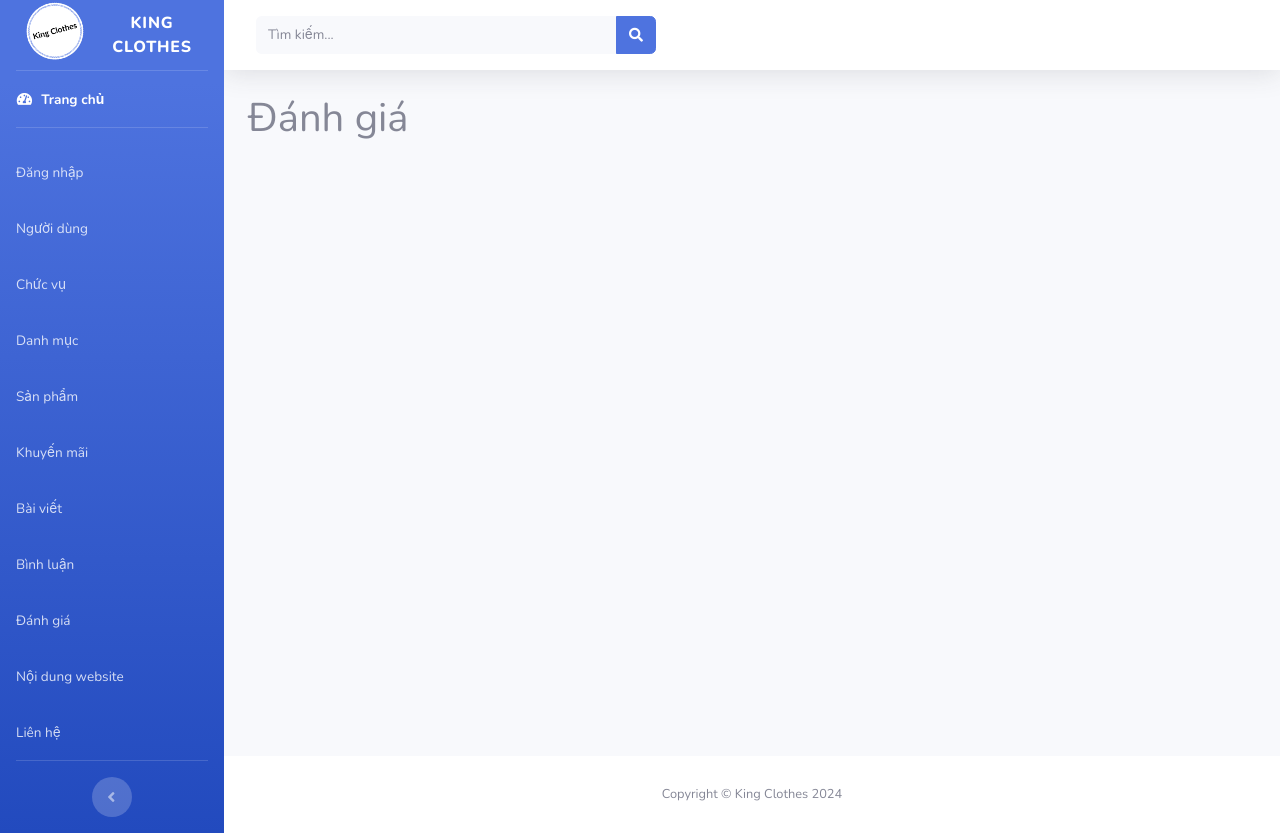
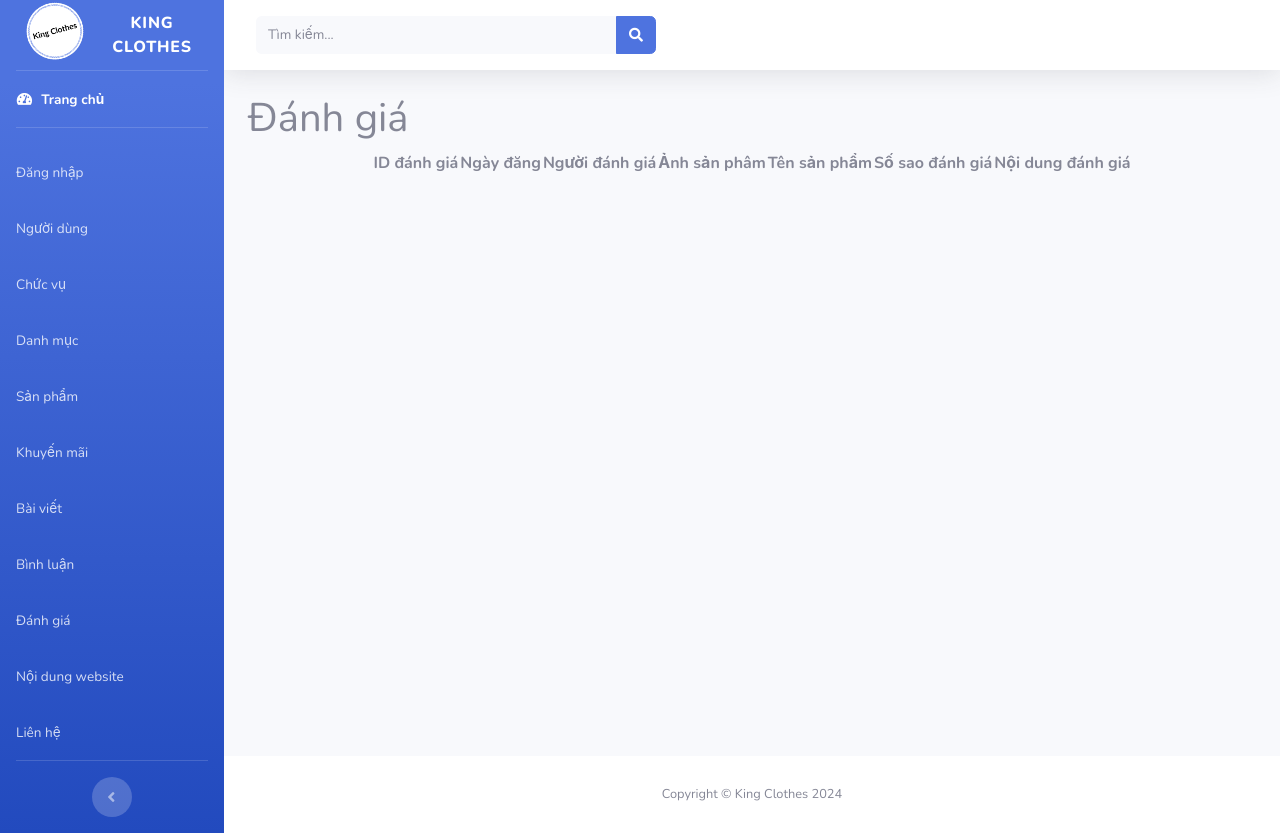
Before and after one commit to NguyenHoangVu-2004/Duan1-Nhom7, a PHP site: page /duan1/assets/admin/danhgia/danhgia.php in a window 1280 px wide. Run offline with PHP 8.4, Linux system fonts and the light colour scheme; lists and menus that the app fills with data are empty.

Commit message:
no message

```diff
--- a/assets/admin/danhgia/danhgia.php
+++ b/assets/admin/danhgia/danhgia.php
@@ -155,6 +155,20 @@
                 <!-- MAIN CHÍNH (CẦN SỬA) -->
                 <div class="container-fluid">
                     <h1>Đánh giá</h1>
+                    <table align="center">
+                        <tr>
+                            <th>ID đánh giá</th>
+                            <th>Ngày đăng</th>
+                            <th>Người đánh giá</th>
+                            <th>Ảnh sản phâm</th>
+                            <th>Tên sản phẩm</th>
+                            <th>Số sao đánh giá</th>
+                            <th>Nội dung đánh giá</th>
+                        </tr>
+                        <tr>
+                            <td></td>
+                        </tr>
+                    </table>
                 </div>
             </div>
             <!-- Footer -->
```
Also changed, not shown: controllers/DanhgiaController.php (added), models/danhgia.php (added).
